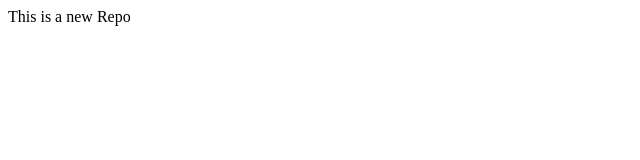
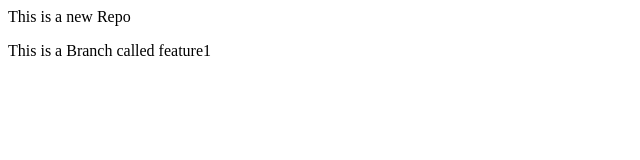
Before and after one commit to rupadhaya/LocalRepo, a plain HTML site: page index.html in a window 1280 px wide. Shown: the whole page, without its empty margins (0-640 px from the left). Drawn offline with Linux system fonts and the light colour scheme.

Commit message:
new branch

```diff
--- a/index.html
+++ b/index.html
@@ -1 +1,2 @@
 <p>This is a new Repo</p>
+<p>This is a Branch called feature1</p>
```
